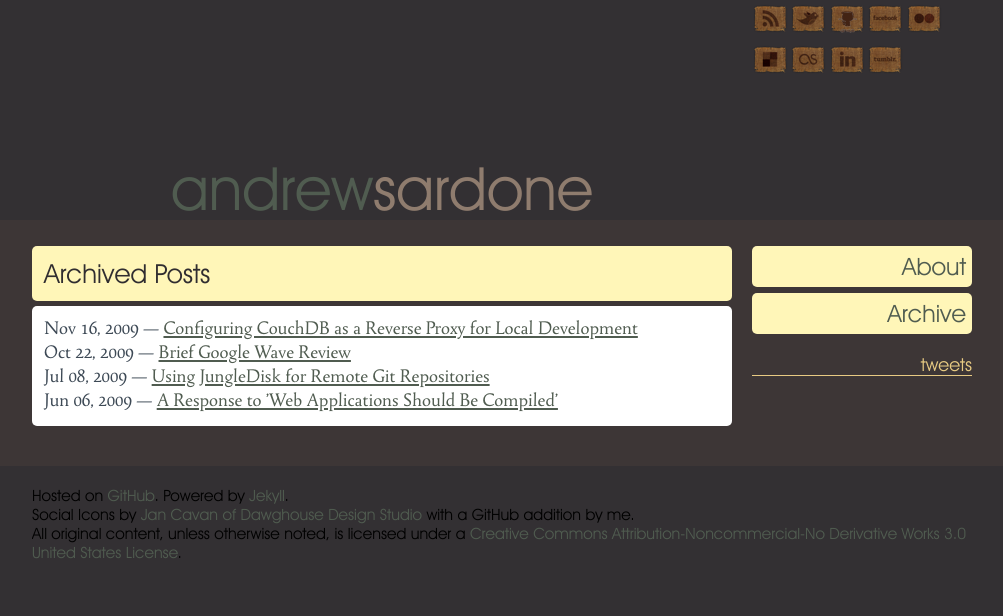
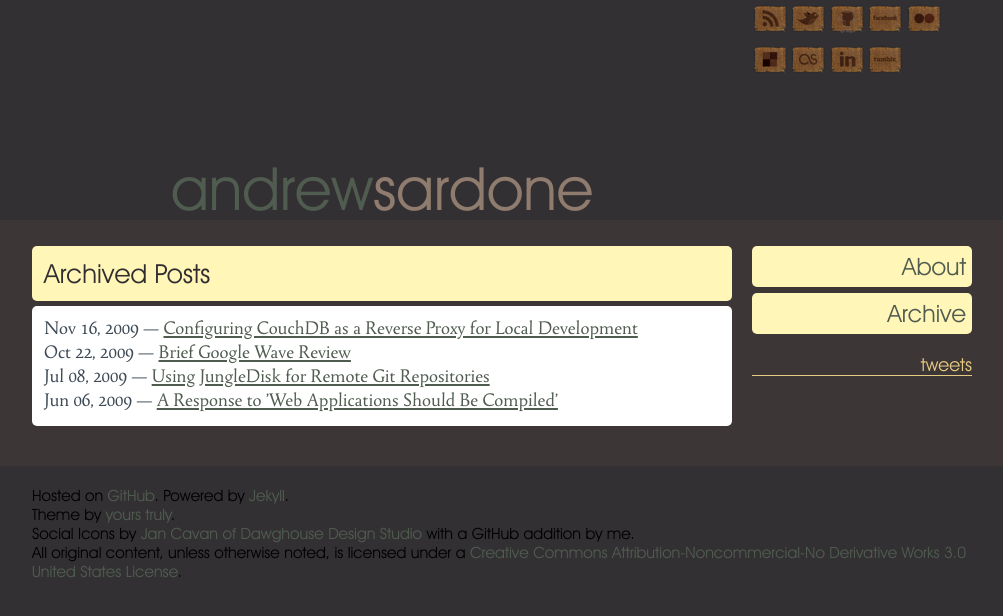
Before and after one commit to andrewsardone/andrewsardone.github.com, a Jekyll site: the page built from archive.html, in a window 1280 px wide. Shown: the top 616 px of the page, without its empty margins (138-1141 px from the left). Built offline with Jekyll 4.4.1, drawn with Linux system fonts in a browser that asks for light colours; Markdown is read by kramdown in place of the engine named in the settings.

Commit message:
Blah blah

```diff
--- a/_layouts/default.html
+++ b/_layouts/default.html
@@ -67,6 +67,7 @@
   <div class="row">
     <div class="column grid_12" role="contentinfo">
       <p>Hosted on <a href="http://github.com/andrewsardone/andrewsardone.github.com">GitHub</a>. Powered by <a href="http://github.com/mojombo/jekyll">Jekyll</a>.</p>
+      <p>Theme by <a href="http://andrewsardone.com">yours truly</a>.</p>
       <p>Social Icons by <a href="http://www.dawghousedesignstudio.com/">Jan Cavan of Dawghouse Design Studio</a> with a GitHub addition by me.</p>
       <p>All original content, unless otherwise noted, is licensed under a <a rel="license" href="http://creativecommons.org/licenses/by-nc-nd/3.0/us/">Creative Commons Attribution-Noncommercial-No Derivative Works 3.0 United States License</a>.</p>
     </div>
```
